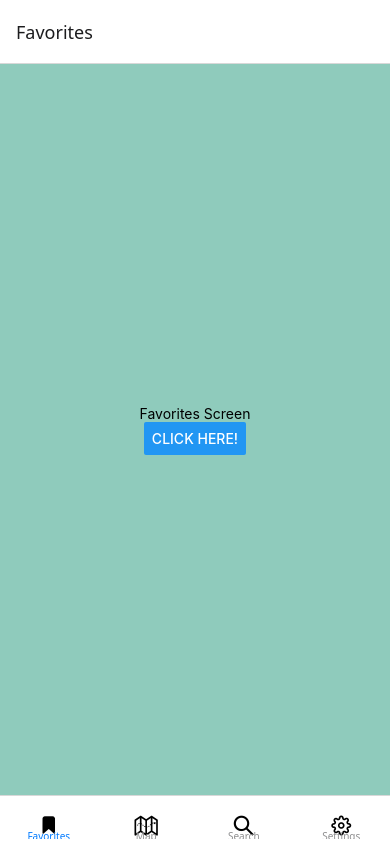
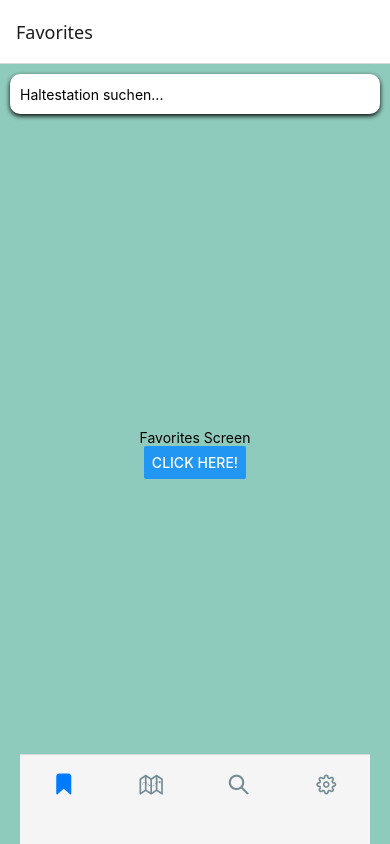
Before and after one commit to Mimo2097/TramApp, a React Native app: screen /Favorites in a window 390 px wide. Built offline with nearby package versions, Linux system fonts and the light colour scheme.

Commit message:
Datenbank + Marker

```diff
--- a/app.json
+++ b/app.json
@@ -22,6 +22,6 @@
     },
     "web": {
       "favicon": "./assets/favicon.png"
-    }
-  }
+          }
+        }
 }
--- a/package.json
+++ b/package.json
@@ -13,14 +13,18 @@
     "@react-navigation/native": "^7.0.3",
     "@react-navigation/stack": "^7.0.3",
     "expo": "^52.0.4",
+    "expo-build-properties": "~0.13.1",
+    "expo-location": "~18.0.1",
     "expo-status-bar": "~1.12.1",
+    "nativewind": "^4.1.23",
     "react": "18.2.0",
     "react-native": "0.74.5",
     "react-native-gesture-handler": "^2.21.0",
-    "react-native-maps": "1.14.0",
+    "react-native-maps": "^1.20.0",
     "react-native-reanimated": "^3.16.1",
     "react-native-safe-area-context": "^4.10.5",
     "react-native-screens": "^4.1.0",
+    "react-native-svg": "^15.9.0",
     "react-native-vector-icons": "^10.2.0"
   },
   "devDependencies": {
--- a/routes/SearchStack.js
+++ b/routes/SearchStack.js
@@ -8,8 +8,8 @@ const Stack = createStackNavigator();
 const SearchStack = () => {
     return(
         <Stack.Navigator>
-            <Stack.Screen name='SearchNoApi' component={SearchNoApi} options={{title: 'Stationdetails'}}/>
-            <Stack.Screen name='StationDetails' component={StationDetails} options={{title: 'Station Details'}}/>
+            <Stack.Screen name='SearchNoApi' component={SearchNoApi} options={{ headerShown: false }}/>
+            <Stack.Screen name='StationDetails' component={StationDetails} options={{title: 'Details'}}/>
         </Stack.Navigator>
     );
 };
--- a/routes/tabs.js
+++ b/routes/tabs.js
@@ -18,25 +18,23 @@ const Tab = createBottomTabNavigator();
 const Tabs = () => {
     return (
             <Tab.Navigator
-        tabBarOptions={{
-          showLabel: false,
-          style:{
+    screenOptions={{
+        tabBarShowLabel: false,
+        tabBarStyle: {
         position: 'absolute',
-            bottom: 25,
+        bottom: 0,
         left: 20,
         right: 20,
         elevation: 0,
-            backgroundColor: '#ffffff',
-            borderRadius: 15,
+        backgroundColor: '#F5F5F5',
         height: 90,
-            ...styles.shadow
-          }
+        },
     }}
     >
             <Tab.Screen  name="Favorites" component={Favorites} options={{
                 tabBarIcon: ({focused}) => ( //focused um nur das Bild anzuzeigen
                     <View style={{alignItems: 'center', justifyContent: 'center', top: 10}}>
-                        <Ionicons name="bookmark" size={20} color="#000" />
+                        <Ionicons name="bookmark" size={focused ? 24 : 20} color={focused ? '#007BFF' : '#748c94'} />
                         <Text style={{color: focused ? '#e32f45' : '#748c94', fontSize: 12}}>
 
                         </Text>
@@ -48,7 +46,7 @@ const Tabs = () => {
             <Tab.Screen  name="Map" component={Map} options={{
                 tabBarIcon: ({focused}) => (
                     <View style={{alignItems: 'center', justifyContent: 'center', top: 10}}>
-                        <FontistoIcon name="map" size={20} color="#000" />
+                        <FontistoIcon name="map" size={focused ? 24 : 20} color={focused ? '#007BFF' : '#748c94'} />
                         <Text style={{color: focused ? '#e32f45' : '#748c94', fontSize: 12}}>
 
                         </Text>
@@ -60,7 +58,7 @@ const Tabs = () => {
             <Tab.Screen  name="Search" component={SearchStack} options={{
                 tabBarIcon: ({focused}) => (
                     <View style={{alignItems: 'center', justifyContent: 'center', top: 10}}>
-                        <FontistoIcon name="search" size={20} color="#000" />
+                        <FontistoIcon name="search" size={focused ? 24 : 20} color={focused ? '#007BFF' : '#748c94'} />
                         <Text style={{color: focused ? '#e32f45' : '#748c94', fontSize: 12}}>
 
                         </Text>
@@ -72,7 +70,7 @@ const Tabs = () => {
             <Tab.Screen  name="Settings" component={Settings} options={{
                 tabBarIcon: ({focused}) => (
                     <View style={{alignItems: 'center', justifyContent: 'center', top: 10}}>
-                        <FeatherIcon name="settings" size={20} color="#000" />
+                        <FeatherIcon name="settings" size={focused ? 24 : 20} color={focused ? '#007BFF' : '#748c94'} />
                         <Text style={{color: focused ? '#e32f45' : '#748c94', fontSize: 12}}>
 
                         </Text>
@@ -80,8 +78,6 @@ const Tabs = () => {
                 ),
             }}
             />
-
-
     </Tab.Navigator>
     );
 }
@@ -89,8 +85,14 @@ export default Tabs;
 
 const styles = StyleSheet.create({
     shadow: {
-        shadowcolor: '#7F5DF0',
+        shadowColor: '#7F5DF0',
+        shadowOffset: {
+          width: 0,
+          height: 10,
+        },
+        shadowOpacity: 0.25,
         shadowRadius: 3.5,
         elevation: 5,
-    }
+      },
+
 })
--- a/screens/SearchNoApi.js
+++ b/screens/SearchNoApi.js
@@ -1,5 +1,5 @@
 import React, { useState } from 'react';
-import { StyleSheet, View, Text, TextInput, FlatList, Button, TouchableOpacity, Alert } from 'react-native';
+import { SafeAreaView, StyleSheet, View, Text, TextInput, FlatList, Button, TouchableOpacity, Alert } from 'react-native';
 import { stations } from '../data'; // Importiere deine Stationsdaten
 
 
@@ -31,10 +31,10 @@ const SearchNoApi = ({navigation}) => {
 
 
   return (
-    <View style={styles.container}>
+    <SafeAreaView style={styles.container}>
       <TextInput
         style={styles.searchBar}
-        placeholder="Station suchen..."
+        placeholder="Haltestation suchen..."
         value={search}
         onChangeText={(text) => filterStations(text)} // Ruft die Filterfunktion auf
       />
@@ -52,7 +52,7 @@ const SearchNoApi = ({navigation}) => {
           </View>
         )}
       />
-    </View>
+    </SafeAreaView>
   );
 
 };
--- a/screens/StationDetails.js
+++ b/screens/StationDetails.js
@@ -7,6 +7,14 @@ const StationDetails = ({ route }) => { // route enthält die übergebenen Param
     return (
         <View style={styles.container}>
             <Text style={styles.title}>{station.name}</Text>
+            <View>
+                {station.departures.map((departure, index) => ( //Iteration durch jedes Element
+                    <Text key={index} style={styles.subtitle}>
+                    Linie {departure.line} Richtung {departure.endstation} um{' '}
+                    {new Date(departure.departureTime).toLocaleTimeString()}
+                    </Text>
+                ))}
+                </View>
         </View>
     );
 };
--- a/screens/favorites.js
+++ b/screens/favorites.js
@@ -1,11 +1,18 @@
-import React from 'react';
-import { StyleSheet, View, Text, Button } from 'react-native';
+import React, {useState} from 'react';
+import { StyleSheet, View, Text, Button, TextInput } from 'react-native';
 
 
 const Favorites= ({navigation}) => {
+  const [search, setSearch] = useState('');
   return (
     <View style={styles.container}>
       <Text>Favorites Screen</Text>
+      <TextInput
+        style={styles.searchBar}
+        placeholder="Haltestation suchen..."
+        value={search}
+        onChangeText={(text) => setSearch(text)} // Ruft die Filterfunktion auf
+      />
       <Button title='Click Here!' alert={'Button Clicked!'}/>
     </View>
   );
@@ -20,4 +27,20 @@ const styles = StyleSheet.create({
     justifyContent: 'center',
     backgroundColor: '#8fcbbc'
   },
+  searchBar:{
+    position: 'absolute',
+    top: 10,
+    left: 10,
+    right: 10,
+    height: 40,
+    backgroundColor: 'white',
+    borderRadius: 10,
+    paddingHorizontal: 10,
+    shadowColor: '#000',
+    shadowOffset: {width: 0, height: 2},
+    showOpacity: 0.3,
+    shadowRadius: 5,
+    elevation: 5,
+    zIndex: 1,
+  }
 });
--- a/screens/map.js
+++ b/screens/map.js
@@ -1,11 +1,16 @@
-import React, {useState} from 'react';
-import { StyleSheet, View, Text, Button, TextInput } from 'react-native';
+import React, { useState, useRef, useEffect } from 'react';
+import { StyleSheet, View, TextInput, TouchableOpacity } from 'react-native';
 import Icon from 'react-native-vector-icons/MaterialIcons';
-import MapView, {PROVIDER_GOOGLE} from 'react-native-maps';
+import MapView, { Marker, PROVIDER_GOOGLE } from 'react-native-maps';
+import {stations} from '../data';
 
+const Map = ({ navigation }) => {
+  const [search, setSearch] = useState('');
 
-const Map= ({navigation}) => {
-  const [search, setSearch] = useState('');
+  const filteredMarkers = stations.filter((stations) =>
+    stations.name.toLowerCase().includes(search.toLowerCase())
+  );
+
   return (
     <View style={styles.container}>
       <MapView style={StyleSheet.absoluteFill} provider={MapView.PROVIDER_GOOGLE}
@@ -14,30 +19,37 @@ const Map= ({navigation}) => {
         longitude: 6.1319,
         latitudeDelta: 0.05,
         longitudeDelta: 0.05,
-      }}/>
-      <TextInput style={styles.searchBar}
-      placeholder = "Hier suchen"
-      value={search}
-      onChangeText={(text) => setSearch(text)}/>
+        }}
+        >
+        {stations.map((stations) => (<Marker
+           key={stations.id}
+           coordinate={{
+           latitude: stations.location.latitude,
+           longitude: stations.location.longitude,
+           }}
+          title={stations.name}
+          />))}
+
+
+      </MapView>
+      <TextInput
+        style={styles.searchBar}
+        placeholder="Hier suchen"
+        value={search}
+        onChangeText={(text) => setSearch(text)}
+      />
     </View>
   );
 };
 
-export default Map;
 
 const styles = StyleSheet.create({
   container: {
     flex: 1,
     alignItems: 'center',
     justifyContent: 'center',
-    backgroundColor: '#8fcbbc'
   },
-  map:{
-    width: '100%',
-    height: '100%'
-  },
-
-  searchBar:{
+  searchBar: {
     position: 'absolute',
     top: 10,
     left: 10,
@@ -47,10 +59,24 @@ const styles = StyleSheet.create({
     borderRadius: 10,
     paddingHorizontal: 10,
     shadowColor: '#000',
-    shadowOffset: {width: 0, height: 2},
-    showOpacity: 0.3,
+    shadowOffset: { width: 0, height: 2 },
+    shadowOpacity: 0.3,
     shadowRadius: 5,
     elevation: 5,
     zIndex: 1,
-  }
+  },
+  locationButton: {
+    position: 'absolute',
+    bottom: 20,
+    right: 20,
+    backgroundColor: '#007BFF',
+    borderRadius: 30,
+    width: 60,
+    height: 60,
+    justifyContent: 'center',
+    alignItems: 'center',
+    elevation: 5,
+  },
 });
+
+export default Map;
--- a/screens/search.js
+++ b/screens/search.js
@@ -47,7 +47,7 @@ const StationListWithSearch = () => {
   if (isLoading) {
     return (
       <View style={styles.center}>
-        <ActivityIndicator size="large" color="#5500dc" />
+        <ActivityIndicator size={30} color="#5500dc" />
       </View>
     );
   }
--- /dev/null
+++ b/tailwind.config.js
@@ -0,0 +1,5 @@
+/** @type {import('tailwindcss').Config} */
+module.exports = {
+  content: ["./App.{js,jsx,ts,tsx}", "./src/**/*.{js,jsx,ts,tsx}"],
+  presets: [require("nativewind/tailwind")],
+};
```
Also changed, not shown: data.js (+17 -3 lines), 1 other file (tests, documents, lock files or other folders). Lines whose indentation alone changed are shown as unchanged.
